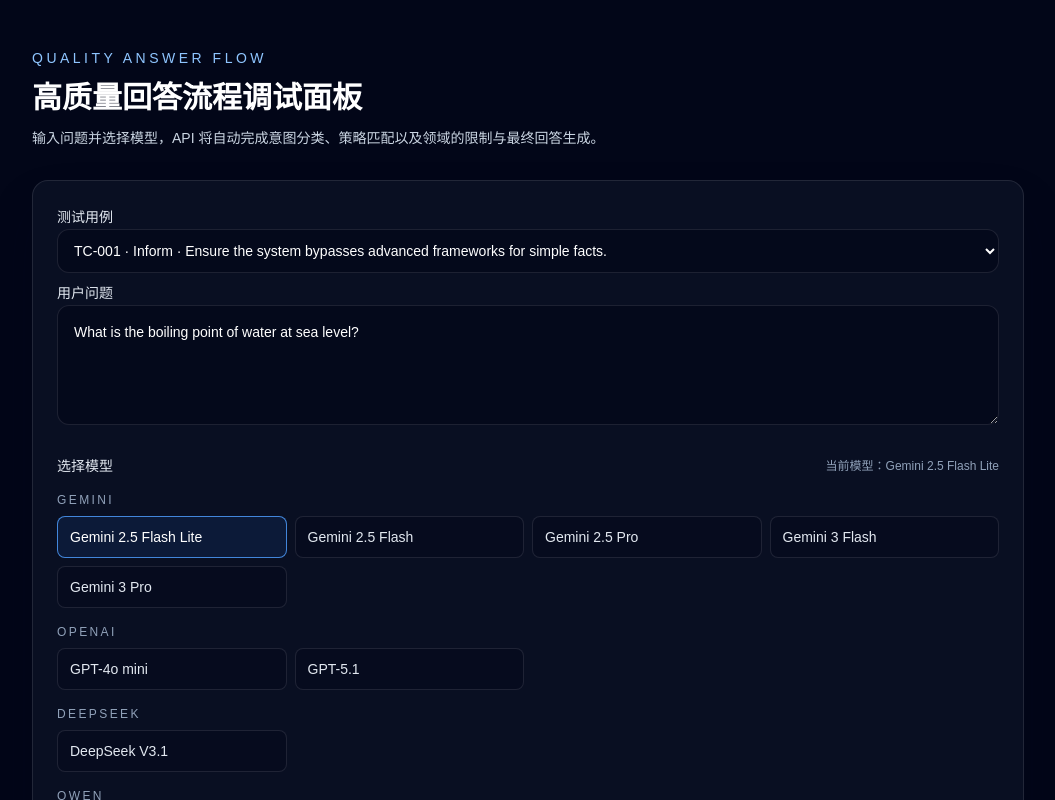
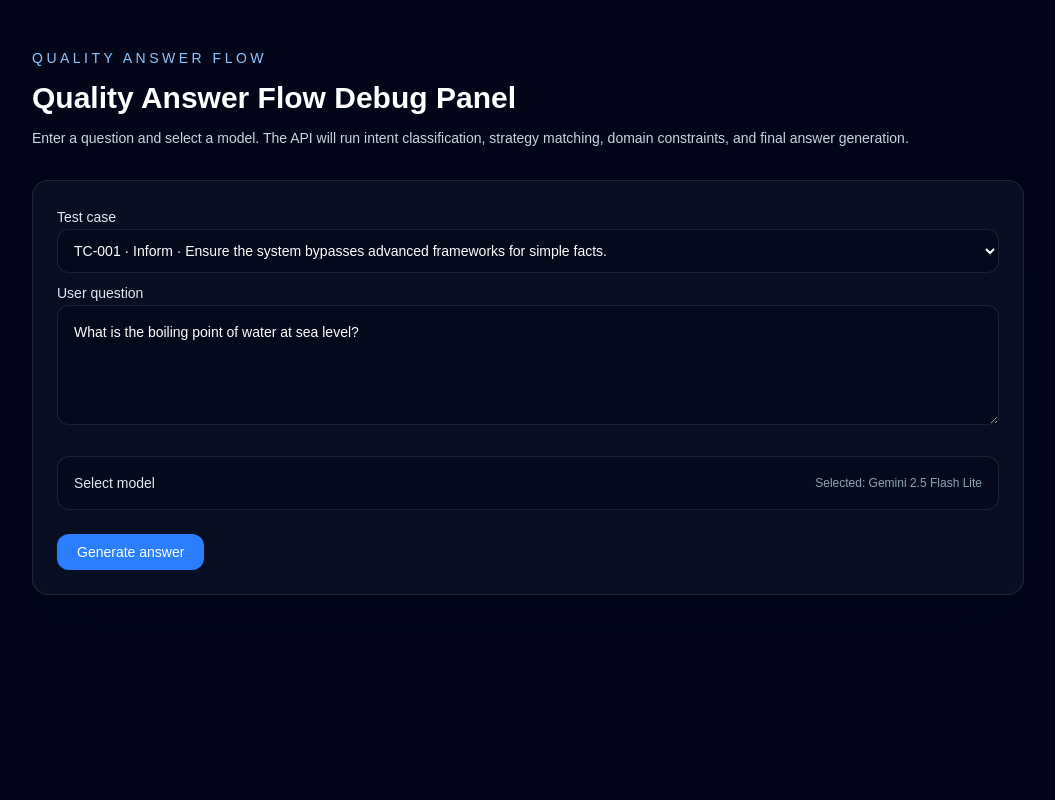
Before and after one commit to iamjoel/ai-copilot, a Next.js app in the folder code/: page /quality-answer-flow in a window 1280 px wide. Shown: the top 800 px of the page, without its empty margins (112-1167 px from the left). Built offline with nearby package versions, Linux system fonts and the light colour scheme.

Commit message:
chore: swot comps

```diff
--- a/code/src/app/api/completions/route.ts
+++ b/code/src/app/api/completions/route.ts
@@ -27,7 +27,8 @@
       );
     }
 
-    const prompt = `${rawPrompt.trim()}\n${outputRules}`;
+    // const prompt = `${rawPrompt.trim()}\n${outputRules}`;
+    const prompt = rawPrompt.trim();
 
     if (!ALLOWED_MODELS.has(model as ModelPresetKey)) {
       return new Response(
--- a/code/src/app/quality-answer-flow/page.tsx
+++ b/code/src/app/quality-answer-flow/page.tsx
@@ -36,7 +36,7 @@
     defaultTestCase?.id ?? CUSTOM_TEST_CASE_ID,
   );
   const [question, setQuestion] = useState(
-    defaultTestCase?.userQuery ?? "请输入需要分析的问题...",
+    defaultTestCase?.userQuery ?? "Enter the question to analyze...",
   );
   const [selectedModel, setSelectedModel] = useState(DEFAULT_MODEL);
   const [result, setResult] = useState<QualityAnswerResponse | null>(null);
@@ -68,11 +68,11 @@
   const handleSubmit = async (event: FormEvent<HTMLFormElement>) => {
     event.preventDefault();
     if (!question.trim()) {
-      setError("请先输入问题");
+      setError("Please enter a question first.");
       return;
     }
     if (!selectedModel) {
-      setError("请选择一个模型");
+      setError("Please select a model.");
       return;
     }
 
@@ -88,11 +88,11 @@
       });
       const data = (await response.json()) as QualityAnswerResponse & { error?: string };
       if (!response.ok) {
-        throw new Error(data.error ?? "请求失败");
+        throw new Error(data.error ?? "Request failed.");
       }
       setResult(data);
     } catch (err) {
-      setError(err instanceof Error ? err.message : "请求失败");
+      setError(err instanceof Error ? err.message : "Request failed.");
     } finally {
       setLoading(false);
     }
@@ -103,9 +103,10 @@
       <div className="mx-auto flex max-w-5xl flex-col gap-8 px-4">
         <header className="space-y-3">
           <p className="text-sm uppercase tracking-[0.25em] text-blue-300">Quality Answer Flow</p>
-          <h1 className="text-3xl font-semibold">高质量回答流程调试面板</h1>
+          <h1 className="text-3xl font-semibold">Quality Answer Flow Debug Panel</h1>
           <p className="text-sm text-slate-300">
-            输入问题并选择模型，API 将自动完成意图分类、策略匹配以及领域的限制与最终回答生成。
+            Enter a question and select a model. The API will run intent classification, strategy
+            matching, domain constraints, and final answer generation.
           </p>
         </header>
 
@@ -115,7 +116,7 @@
         >
           <section className="space-y-2">
             <label htmlFor="test-case" className="text-sm font-medium text-slate-200">
-              测试用例
+              Test case
             </label>
             <select
               id="test-case"
@@ -128,28 +129,35 @@
                   {test.id} · {test.category} · {test.debugFocus}
                 </option>
               ))}
-              <option value={CUSTOM_TEST_CASE_ID}>自定义输入</option>
+              <option value={CUSTOM_TEST_CASE_ID}>Custom input</option>
             </select>
             <label htmlFor="question" className="text-sm font-medium text-slate-200">
-              用户问题
+              User question
             </label>
             <textarea
               id="question"
               className="min-h-[120px] w-full rounded-xl border border-white/10 bg-slate-950/60 p-4 text-sm text-white outline-none transition focus:border-blue-400 focus:ring-1 focus:ring-blue-400/60"
-              placeholder="例如：帮我设计一个新产品的上市策略..."
+              placeholder="Example: Design a go-to-market strategy for a new product..."
               value={question}
               onChange={event => handleQuestionInput(event.target.value)}
             />
           </section>
 
           <section className="space-y-4">
-            <div className="flex items-center justify-between gap-4">
-              <p className="text-sm font-medium text-slate-200">选择模型</p>
-              {selectedModel && (
-                <p className="text-xs text-slate-400">当前模型：{getModelLabel(selectedModel)}</p>
-              )}
+            <details className="rounded-xl border border-white/10 bg-slate-950/40 p-4">
+              <summary className="flex cursor-pointer select-none items-center justify-between gap-4 text-sm font-medium text-slate-200">
+                <span>Select model</span>
+                <span className="text-xs text-slate-400">
+                  {selectedModel ? `Selected: ${getModelLabel(selectedModel)}` : "No model selected"}
+                </span>
+              </summary>
+              <div className="mt-4 flex items-center justify-between gap-4">
+                <p className="text-sm font-medium text-slate-200">Available models</p>
               </div>
+              <div className="mt-3">
                 <ModelSelector selectedModels={selectedModels} onToggle={handleModelToggle} />
+              </div>
+            </details>
           </section>
 
           <div className="flex flex-wrap gap-3">
@@ -158,7 +166,7 @@
               disabled={loading}
               className="rounded-xl bg-blue-500 px-5 py-2 text-sm font-medium text-white transition hover:bg-blue-400 disabled:cursor-not-allowed disabled:bg-blue-500/60"
             >
-              {loading ? "生成中..." : "生成答案"}
+              {loading ? "Generating..." : "Generate answer"}
             </button>
             {error && <p className="text-sm text-red-400">{error}</p>}
           </div>
@@ -197,7 +205,10 @@
 }: ResultPanelProps) => (
   <section className="space-y-6 rounded-2xl border border-white/10 bg-slate-900/60 p-6 text-sm text-slate-100">
     <div>
-      <h2 className="text-lg font-semibold text-white">意图识别</h2>
+      <details className="rounded-xl border border-white/10 bg-slate-950/40 p-4">
+        <summary className="cursor-pointer select-none text-lg font-semibold text-white">
+          Intent classification
+        </summary>
         <dl className="mt-3 grid gap-2 sm:grid-cols-3">
         <div className="rounded-lg border border-white/10 bg-slate-950/30 p-3">
           <dt className="text-xs uppercase tracking-wide text-slate-400">Category</dt>
@@ -224,10 +235,14 @@
             {classification.analysis_reasoning}
           </p>
         )}
+      </details>
     </div>
 
     <div>
-      <h2 className="text-lg font-semibold text-white">策略详情</h2>
+      <details className="rounded-xl border border-white/10 bg-slate-950/40 p-4">
+        <summary className="cursor-pointer select-none text-lg font-semibold text-white">
+          Strategy details
+        </summary>
         {strategy ? (
           <div className="mt-2 space-y-2 rounded-lg border border-blue-500/20 bg-slate-950/30 p-4">
             {strategyName && (
@@ -239,26 +254,31 @@
             <p className="whitespace-pre-wrap text-slate-100">{strategy.rules.trim()}</p>
           </div>
         ) : (
-        <p className="mt-2 text-slate-400">未匹配到策略，使用默认回答约束。</p>
+          <p className="mt-2 text-slate-400">No strategy matched. Using default constraints.</p>
         )}
+      </details>
     </div>
 
     <div>
-      <h2 className="text-lg font-semibold text-white">最终 Prompt</h2>
+      <details className="rounded-xl border border-white/10 bg-slate-950/40 p-4">
+        <summary className="cursor-pointer select-none text-lg font-semibold text-white">
+          Final prompt
+        </summary>
         <div className="mt-2 rounded-lg border border-white/10 bg-slate-950/40 p-4 text-xs text-slate-200">
           <Markdown content={finalPrompt} />
         </div>
+      </details>
     </div>
 
     <div>
-      <h2 className="text-lg font-semibold text-white">模型回答对比</h2>
+      <h2 className="text-lg font-semibold text-white">Answer comparison</h2>
       <div className="mt-2 grid gap-4 md:grid-cols-2">
         <div className="rounded-lg border border-green-500/20 bg-slate-950/30 p-4 text-sm text-slate-100">
-          <p className="mb-2 text-xs uppercase tracking-wide text-green-300">策略引导</p>
+          <p className="mb-2 text-xs uppercase tracking-wide text-green-300">Guided</p>
           <Markdown content={answer} />
         </div>
         <div className="rounded-lg border border-yellow-500/20 bg-slate-950/30 p-4 text-sm text-slate-100">
-          <p className="mb-2 text-xs uppercase tracking-wide text-yellow-300">直接回答</p>
+          <p className="mb-2 text-xs uppercase tracking-wide text-yellow-300">Direct</p>
           <Markdown content={directAnswer} />
         </div>
       </div>
--- a/code/src/app/quality-answer-flow/test-case.ts
+++ b/code/src/app/quality-answer-flow/test-case.ts
@@ -126,5 +126,16 @@
     userQuery: "Compare 'Material Design' vs 'Fluent Design' in terms of user psychology and adoption.",
     expectedMethodology: "MECE",
     debugFocus: "Product Design - Structured comparison without overlapping attributes."
+  },
+  // SWOT
+  {
+    id: "TC-014",
+    complexity: 5,
+    category: "Decide",
+    // sub_category: "Multi-Criteria",
+    // domain: "LLM_Expert",
+    userQuery: "我们是一家医疗初创公司，正在讨论是应该『自建私有化部署的开源 Llama-3 集群』，还是『直接调用加密版本的 GPT-4o API』？请从安全、成本、性能和维护维度给我们一个深度决策建议。",
+    expectedMethodology: "SWOT",
+    debugFocus: "验证系统是否能识别决策冲突，并自动触发 :::cards{type='swot'} 标记来渲染四宫格 UI。"
   }
 ];
--- a/code/src/app/render-llm-response/page.tsx
+++ b/code/src/app/render-llm-response/page.tsx
@@ -26,6 +26,8 @@
 ${testSteps}
 :::
 
+:::swot{strengths="Clear value proposition; Fast onboarding" weaknesses="Limited integrations; Small support team" opportunities="Growing SMB demand; New partner channels" threats="Aggressive incumbents; Price competition"}
+:::
 
         `} isAnimating={false} />
 
--- a/code/src/lib/markdown/react-markdown.tsx
+++ b/code/src/lib/markdown/react-markdown.tsx
@@ -9,6 +9,7 @@
 import UiSteps from "./blocks/steps";
 import UiCards from "./blocks/cards";
 import UiChart from "./blocks/chart";
+import UiSwot from "./blocks/swot";
 
 export function Markdown({ content, isAnimating }: { content: string; isAnimating?: boolean }) {
   return (
@@ -21,6 +22,7 @@
           "ui-steps": ({ children, ...rest }: any) => <UiSteps {...(rest as any)}>{children}</UiSteps>,
           "ui-cards": ({ children, ...rest }: any) => <UiCards {...(rest as any)}>{children}</UiCards>,
           "ui-chart": ({ children, ...rest }: any) => <UiChart {...(rest as any)}>{children}</UiChart>,
+          "ui-swot": ({ children, ...rest }: any) => <UiSwot {...(rest as any)}>{children}</UiSwot>,
         } as any}
       >
         {content}
--- a/code/src/lib/markdown/remark-UiDirectives.ts
+++ b/code/src/lib/markdown/remark-UiDirectives.ts
@@ -20,12 +20,13 @@
  * :::steps :::           -> <ui-steps>...</ui-steps>
  * :::cards :::           -> <ui-cards>...</ui-cards>
  * :::chart :::           -> <ui-chart>...</ui-chart>
+ * :::swot :::            -> <ui-swot>...</ui-swot>
  */
 export const remarkUiDirectives: Plugin = () => {
   return (tree: AnyNode) => {
     visit(tree, ['containerDirective'], (node: AnyNode) => {
       const name = String(node.name || "");
-      const supported = new Set(["card", "kpi", "steps", "cards", "chart"]);
+      const supported = new Set(["card", "kpi", "steps", "cards", "chart", "swot"]);
       if (!supported.has(name)) return;
 
       const data = (node.data ??= {});
--- a/code/src/prompts/quality-answer-flow/beauty-output.ts
+++ b/code/src/prompts/quality-answer-flow/beauty-output.ts
@@ -1,7 +1,7 @@
 const beautifyOutput = `
 You must wrap specific structural data in custom containers to enable rich UI rendering.
 
-1. **Card Layout** (For parallel options or SWOT):
+1. **Card Layout** (For parallel options):
   Use \`:::cards\` container. Each card starts with \`---\`.
   Example:
   :::cards
@@ -29,6 +29,13 @@
   | Latency | 200ms | 450ms |
   :::
 
+4. **SWOT Layout** (For SWOT analysis):
+  Use \`:::swot\` with attributes: \`strengths\`, \`weaknesses\`, \`opportunities\`, \`threats\`.
+  Use semicolons to separate multiple items inside each attribute.
+  Example:
+  :::swot{strengths="Strong brand; Fast onboarding" weaknesses="Limited integrations; Small team" opportunities="Growing SMB demand; Partner channels" threats="Aggressive incumbents; Price competition"}
+  :::
+
 # Response Style
 - Use standard Markdown for prose.
 - Use the UI Protocols above for any structured lists or comparisons.
```
Lines whose indentation alone changed are shown as unchanged.
